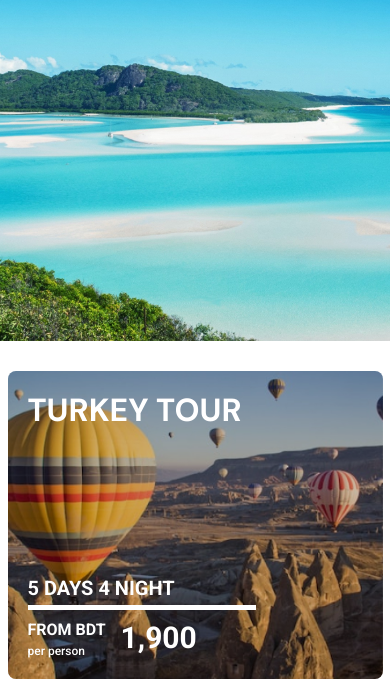
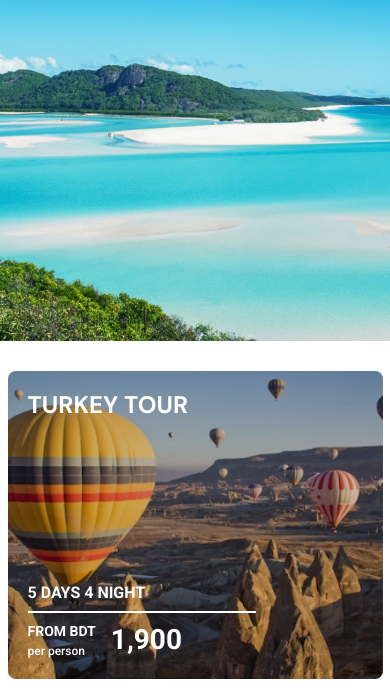
Before and after one commit to gobindasarkar/touropa, a plain HTML site: page index.html in a window 390 px wide. Shown: the part 149-840 px from the top of the page. Drawn offline with Linux system fonts and the light colour scheme.

Commit message:
pilter responsive issue solve

```diff
--- a/assets/scss/component/_popular-destinations-area.scss
+++ b/assets/scss/component/_popular-destinations-area.scss
@@ -3,26 +3,32 @@
 =================================*/
 .popular-destinations-area {
   margin-top: 3rem;
+
   .popular-destinations-wrap {
     display: grid;
     grid-template-columns: repeat(4, 1fr);
     grid-gap: 1.4rem;
+
     .single-destination {
       position: relative;
       border-radius: 0.8rem;
       overflow: hidden;
+
       .destination-thumbnail {
         width: 100%;
         height: 308px;
         object-fit: cover;
         transition: $transition;
       }
+
       &:nth-child(3) {
         grid-column: 3 / 5;
       }
+
       &:nth-child(4) {
         grid-column: 1 / 3;
       }
+
       .destination-info {
         display: flex;
         flex-direction: column;
@@ -34,6 +40,7 @@
         top: 0;
         background-color: rgba(0, 0, 0, 0.2);
         padding: 3rem 4rem;
+
         .destination-top {
           h2 {
             font-size: 3.2rem;
@@ -42,6 +49,7 @@
             text-transform: uppercase;
           }
         }
+
         .destination-bottom {
           .destination-time {
             position: relative;
@@ -52,6 +60,7 @@
             font-weight: 600;
             color: var(--white);
             text-transform: uppercase;
+
             &::before {
               position: absolute;
               content: "";
@@ -62,9 +71,11 @@
               bottom: 0;
             }
           }
+
           .destination-info-bottom {
             display: flex;
             grid-column-gap: 1.5rem;
+
             .destination-info-left {
               h3 {
                 font-family: $robotoFont;
@@ -73,6 +84,7 @@
                 color: var(--white);
                 text-transform: uppercase;
               }
+
               h5 {
                 margin: 0;
                 font-family: $robotoFont;
@@ -80,6 +92,7 @@
                 color: var(--white);
               }
             }
+
             .price {
               margin: 0;
               font-family: $robotoFont;
@@ -90,6 +103,7 @@
           }
         }
       }
+
       &:hover {
         .destination-thumbnail {
           transform: scale(1.2);
@@ -98,55 +112,63 @@
     }
   }
 }
+
 @media (max-width: 1399px) {
-  .popular-destinations-area
-    .popular-destinations-wrap
-    .single-destination
-    .destination-info
-    .destination-bottom
-    .destination-info-bottom
-    .price {
+  .popular-destinations-area .popular-destinations-wrap .single-destination .destination-info .destination-bottom .destination-info-bottom .price {
     font-size: 3rem;
   }
-  .popular-destinations-area
-    .popular-destinations-wrap
-    .single-destination
-    .destination-info
-    .destination-bottom
-    .destination-info-bottom
-    .destination-info-left
-    h3 {
+
+  .popular-destinations-area .popular-destinations-wrap .single-destination .destination-info .destination-bottom .destination-info-bottom .destination-info-left h3 {
     font-size: 1.6rem;
   }
 }
+
 @media (max-width: 1199px) {
   .popular-destinations-area .popular-destinations-wrap {
     grid-template-columns: repeat(3, 1fr);
   }
-  .popular-destinations-area
-    .popular-destinations-wrap
-    .single-destination:nth-child(3) {
+
+  .popular-destinations-area .popular-destinations-wrap .single-destination:nth-child(3) {
     grid-column: auto;
   }
-  .popular-destinations-area
-    .popular-destinations-wrap
-    .single-destination:nth-child(4) {
+
+  .popular-destinations-area .popular-destinations-wrap .single-destination:nth-child(4) {
     grid-column: auto;
   }
-  .popular-destinations-area
-    .popular-destinations-wrap
-    .single-destination
-    .destination-info {
+
+  .popular-destinations-area .popular-destinations-wrap .single-destination .destination-info {
     padding: 2rem 2rem;
   }
 }
+
 @media (max-width: 991px) {
   .popular-destinations-area .popular-destinations-wrap {
     grid-template-columns: repeat(2, 1fr);
   }
 }
+
 @media (max-width: 575px) {
   .popular-destinations-area .popular-destinations-wrap {
     grid-template-columns: repeat(1, 1fr);
   }
+
+  .popular-destinations-area .popular-destinations-wrap .single-destination .destination-info .destination-top h2 {
+    font-size: 2.4rem;
+  }
+
+  .popular-destinations-area .popular-destinations-wrap .single-destination .destination-info .destination-bottom .destination-time {
+    font-size: 1.6rem;
+  }
+
+  .popular-destinations-area .popular-destinations-wrap .single-destination .destination-info .destination-bottom .destination-time::before {
+    height: 2px;
+  }
+
+  .popular-destinations-area .popular-destinations-wrap .single-destination .destination-info .destination-bottom .destination-info-bottom .destination-info-left h3 {
+    font-size: 1.4rem;
+  }
+
+  .popular-destinations-area .popular-destinations-wrap .single-destination .destination-info .destination-bottom .destination-info-bottom .price {
+    font-size: 2.8rem;
+  }
 }
--- a/assets/scss/component/_popular-hotel-arae.scss
+++ b/assets/scss/component/_popular-hotel-arae.scss
@@ -9,6 +9,7 @@
         flex-flow: row wrap;
         grid-column-gap: 3rem;
         grid-row-gap: .5rem;
+
         li {
             position: relative;
             padding-bottom: .8rem;
@@ -17,6 +18,7 @@
             font-weight: 400;
             text-transform: capitalize;
             color: var(--black-color);
+
             &::before {
                 position: absolute;
                 content: '';
@@ -29,6 +31,7 @@
                 right: 0;
                 display: none;
             }
+
             &.active {
                 &::before {
                     display: block;
@@ -37,3 +40,9 @@
         }
     }
 }
+
+@media (max-width: 575px) {
+    .popular-hotel-arae .filtering-button li {
+        font-size: 1.6rem;
+    }
+}
```
Also changed, not shown: assets/css/style.css, 1 other file.
